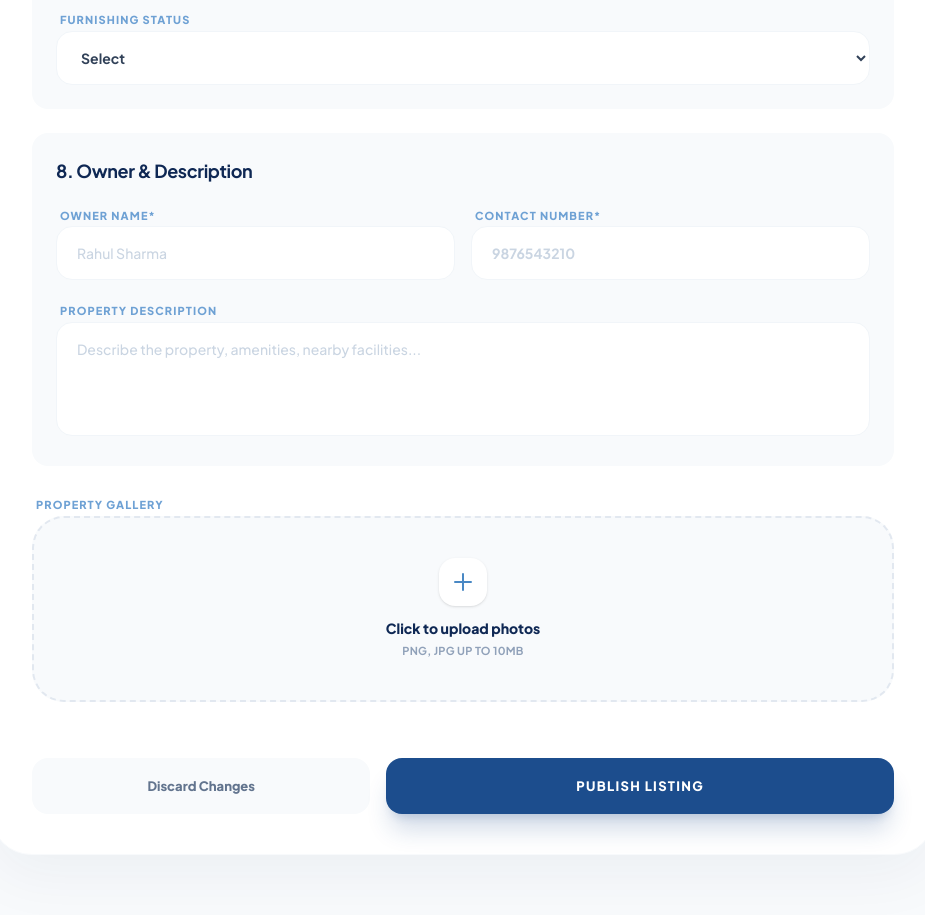
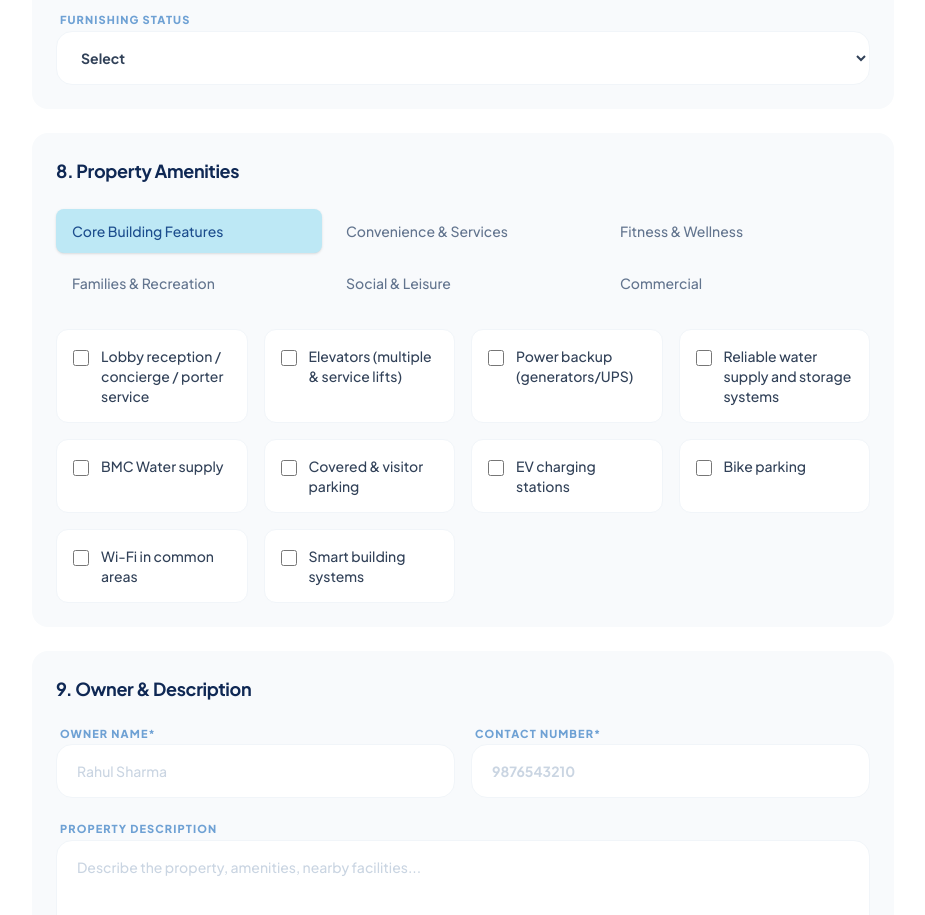
Before and after one commit to KartBuddy/newproperty.ent, a React (Vite) app: page /request-property in a window 1280 px wide. Shown: the part 1860-2775 px from the top of the page, without its empty margins (177-1102 px from the left). Built offline with nearby package versions, Linux system fonts and the light colour scheme.

Commit message:
add property aminities section

```diff
--- a/src/components/AddPropertyForm.jsx
+++ b/src/components/AddPropertyForm.jsx
@@ -11,6 +11,66 @@ const FURNISHING_OPTIONS = [
   'Television (TV)', 'Modular Kitchen', 'Sofa Set', 'Dining Table', 'Wardrobe',
   'King Size Bed', 'Queen Size Bed', 'Mattress', 'Washing Machine',
   'Refrigerator', 'Microwave / Oven', 'Geyser', 'Chimney', 'Curtains / Blinds', 'Study Table'
+];
+
+// Amenity options
+const CORE_BUILDING_FEATURES = [
+  'Lobby reception / concierge / porter service',
+  'Elevators (multiple & service lifts)',
+  'Power backup (generators/UPS)',
+  'Reliable water supply and storage systems',
+  'BMC Water supply',
+  'Covered & visitor parking',
+  'EV charging stations',
+  'Bike parking',
+  'Wi-Fi in common areas',
+  'Smart building systems'
+];
+
+const CONVENIENCE_SERVICES = [
+  'Package delivery lockers',
+  'On-site maintenance team',
+  'Waste management and recycling',
+  'Rainwater harvesting / sustainability systems',
+  'Dry-cleaning / laundry services',
+  'Retail essentials (grocery, pharmacy)'
+];
+
+const FITNESS_WELLNESS = [
+  'Gym & fitness centre',
+  'Yoga / aerobics / wellness zones',
+  'Jogging & walking tracks',
+  'Spa / sauna / steam rooms',
+  'Swimming pools (lap & leisure)'
+];
+
+const FAMILIES_RECREATION = [
+  'Children\'s play areas',
+  'Sports courts (badminton, basketball, tennis)',
+  'Clubhouse / community hall',
+  'Multipurpose rooms',
+  'Mini-theatre / entertainment rooms',
+  'Co-working / shared workspaces',
+  'Community gardens & green spaces'
+];
+
+const SOCIAL_LEISURE_SPACES = [
+  'Rooftop lounges & decks',
+  'BBQ & outdoor seating zones',
+  'Cafe / coffee spots (in luxury projects)',
+  'Party / banquet halls',
+  'Library / reading rooms'
+];
+
+const COMMERCIAL_AMENITIES = [
+  'High-speed elevators & access control',
+  'Business lounges / meeting rooms',
+  'Conference & event halls',
+  'Cafeterias / food courts',
+  'On-site retail and services',
+  'Shared co-working spaces',
+  'Multi-level parking & EV infrastructure',
+  'Central HVAC and power backup'
 ];
 
 const PROPERTY_TYPES = {
@@ -61,6 +121,12 @@ const AddPropertyForm = ({ onClose, property, isPage, mode = "admin" }) => {
     truck_access_available: false,
     furnishing_status: "",
     furnishings: [],
+    core_building_features: [],
+    convenience_services: [],
+    fitness_wellness: [],
+    families_recreation: [],
+    social_leisure_spaces: [],
+    commercial_amenities: [],
     description: "",
     owner_name: "",
     owner_contact: "",
@@ -71,6 +137,7 @@ const AddPropertyForm = ({ onClose, property, isPage, mode = "admin" }) => {
   const [imagePreviews, setImagePreviews] = useState([]);
   const [customFurnishing, setCustomFurnishing] = useState("");
   const [availablePropertyTypes, setAvailablePropertyTypes] = useState([]);
+  const [activeAmenityTab, setActiveAmenityTab] = useState('Core Building Features');
 
   useEffect(() => {
     if (property) {
@@ -108,6 +175,12 @@ const AddPropertyForm = ({ onClose, property, isPage, mode = "admin" }) => {
         truck_access_available: property.truck_access_available || false,
         furnishing_status: property.furnishing_status || "",
         furnishings: property.furnishings || [],
+        core_building_features: property.core_building_features || [],
+        convenience_services: property.convenience_services || [],
+        fitness_wellness: property.fitness_wellness || [],
+        families_recreation: property.families_recreation || [],
+        social_leisure_spaces: property.social_leisure_spaces || [],
+        commercial_amenities: property.commercial_amenities || [],
         description: property.description || "",
         owner_name: property.owner_name || "",
         owner_contact: property.owner_contact || "",
@@ -220,6 +293,71 @@ const AddPropertyForm = ({ onClose, property, isPage, mode = "admin" }) => {
   const showPlotFields = formData.property_type !== 'plot';
   const showTruckAccess = ['commercial', 'industrial'].includes(formData.property_category);
   const showFurnishing = formData.furnishing_status && formData.furnishing_status !== 'unfurnished';
+
+  const renderAmenityCheckboxes = () => {
+    let amenities = [];
+    switch (activeAmenityTab) {
+      case 'Core Building Features':
+        amenities = CORE_BUILDING_FEATURES;
+        break;
+      case 'Convenience & Services':
+        amenities = CONVENIENCE_SERVICES;
+        break;
+      case 'Fitness & Wellness':
+        amenities = FITNESS_WELLNESS;
+        break;
+      case 'Families & Recreation':
+        amenities = FAMILIES_RECREATION;
+        break;
+      case 'Social & Leisure':
+        amenities = SOCIAL_LEISURE_SPACES;
+        break;
+      case 'Commercial':
+        amenities = COMMERCIAL_AMENITIES;
+        break;
+      default:
+        amenities = [];
+    }
+
+    return amenities.map((amenity) => {
+      const isChecked = formData.amenities?.includes(amenity) || false;
+      return (
+        <label
+          key={amenity}
+          className={`flex items-start p-3 sm:p-4 rounded-xl transition-all duration-200 cursor-pointer ${
+            isChecked
+              ? 'bg-brand-50 border border-brand-100'
+              : 'bg-white border border-slate-100 hover:border-brand-100 hover:bg-brand-50/50'
+          }`}
+        >
+          <div className="flex items-center h-5 mt-0.5">
+            <input
+              type="checkbox"
+              checked={isChecked}
+              onChange={() => handleAmenityToggle(amenity)}
+              className="h-4 w-4 rounded border-slate-300 text-brand-600 focus:ring-brand-500 transition"
+            />
+          </div>
+          <span className="ml-3 text-sm font-medium text-slate-700">
+            {amenity}
+          </span>
+        </label>
+      );
+    });
+  };
+
+  const handleAmenityToggle = (field, item) => {
+    setFormData(prev => {
+      const amenities = [...(prev[field] || [])];
+      const index = amenities.indexOf(item);
+      if (index === -1) {
+        amenities.push(item);
+      } else {
+        amenities.splice(index, 1);
+      }
+      return { ...prev, [field]: amenities };
+    });
+  };
 
   const formContent = (
     <div className={`${isPage ? 'bg-white rounded-[40px] shadow-[0_20px_60px_rgba(15,40,84,0.05)] border border-slate-50' : 'bg-white rounded-[40px] w-full max-w-6xl overflow-y-auto max-h-[90vh] shadow-2xl border border-slate-100'} p-10 space-y-8`}>
@@ -475,9 +613,39 @@ const AddPropertyForm = ({ onClose, property, isPage, mode = "admin" }) => {
           </div>
         </section>
 
-        {/* 8. Owner & Description */}
+        {/* 8. Property Amenities - Enhanced */}
+        <section className="p-4 sm:p-6 bg-slate-50 rounded-2xl">
+          <h3 className="text-lg font-bold text-brand-900 mb-4 sm:mb-6">8. Property Amenities</h3>
+
+          {/* Grid Tab Navigation */}
+          <div className="mb-6">
+            <div className="grid grid-cols-2 sm:grid-cols-3 gap-2">
+              {['Core Building Features', 'Convenience & Services', 'Fitness & Wellness', 'Families & Recreation', 'Social & Leisure', 'Commercial'].map((tab) => (
+                <button
+                  key={tab}
+                  className={`w-full px-3 py-2.5 sm:px-4 sm:py-3 text-xs sm:text-sm font-medium rounded-lg transition-all duration-200 text-left ${
+                    activeAmenityTab === tab
+                      ? 'bg-brand-100 text-brand-700 shadow-sm'
+                      : 'text-slate-500 hover:bg-slate-100 hover:text-slate-700'
+                  }`}
+                  onClick={() => setActiveAmenityTab(tab)}
+                  title={tab}
+                >
+                  {tab}
+                </button>
+              ))}
+            </div>
+          </div>
+
+          {/* Enhanced Amenities Grid */}
+          <div className="grid grid-cols-2 sm:grid-cols-2 md:grid-cols-3 lg:grid-cols-4 gap-3 sm:gap-4">
+            {renderAmenityCheckboxes()}
+          </div>
+        </section>
+
+        {/* 9. Owner & Description */}
         <section className="p-6 bg-slate-50 rounded-2xl">
-          <h3 className="text-lg font-bold text-brand-900 mb-4">8. Owner & Description</h3>
+          <h3 className="text-lg font-bold text-brand-900 mb-4">9. Owner & Description</h3>
           <div className="grid grid-cols-1 md:grid-cols-2 gap-4 mb-4">
             <div className="space-y-2">
               <label className="text-[11px] font-extrabold text-brand-400 uppercase tracking-widest ml-1">Owner Name*</label>
```
